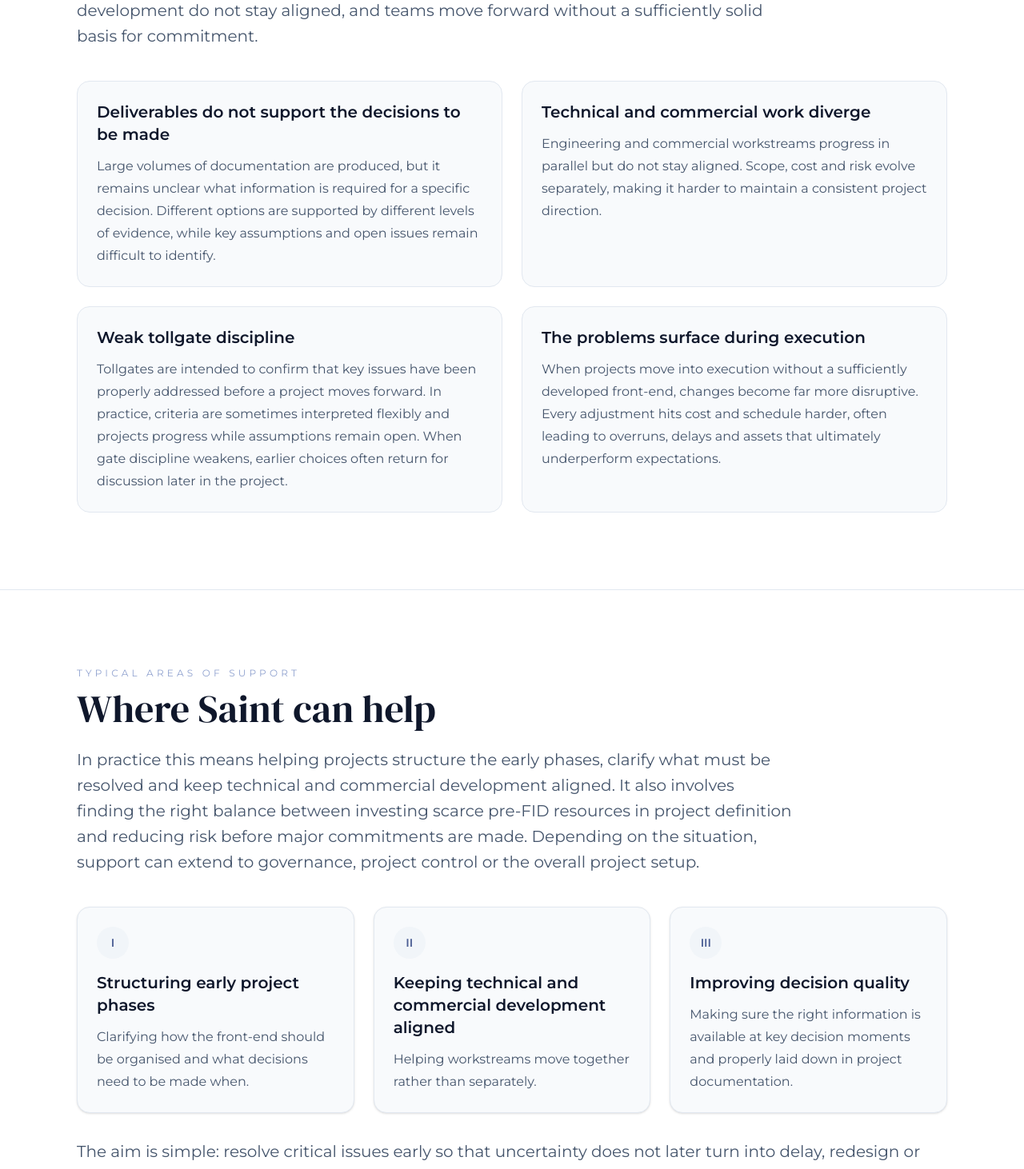
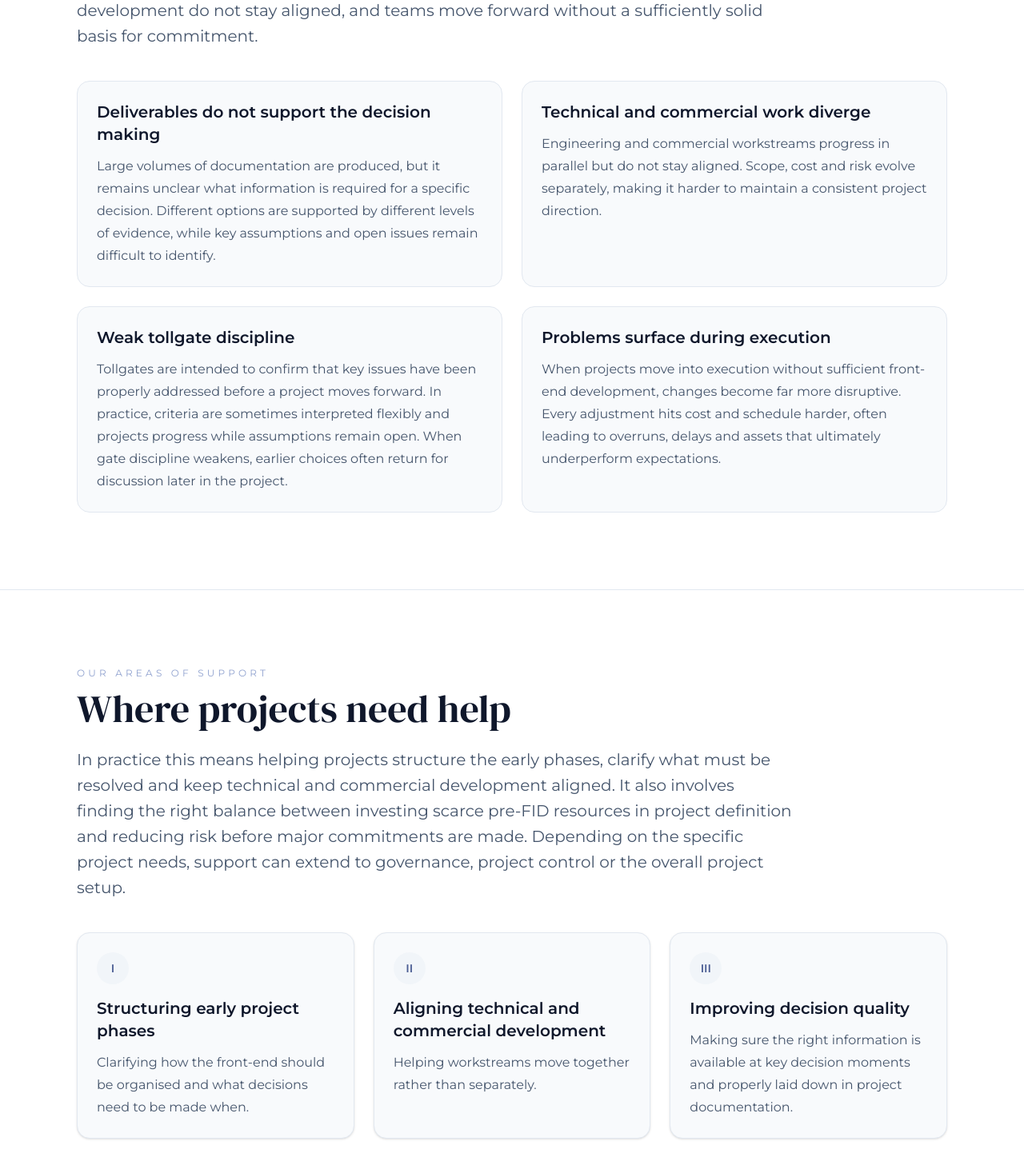
Before and after one commit to wsn73/Website, a Next.js app: page / in a window 1280 px wide. Shown: the part 1220-2682 px from the top of the page at 80% size. Built offline with nearby package versions, Linux system fonts and the light colour scheme.

Commit message:
Update LAUNCH

```diff
--- a/app/contact/page.tsx
+++ b/app/contact/page.tsx
@@ -42,6 +42,7 @@
         copyrightSymbol={home.contact.copyrightSymbol}
         company={home.footer.company}
         email={contactEmail}
+        showLinkedIn
       />
     </main>
   );
--- a/components/sections/HomeFooter.tsx
+++ b/components/sections/HomeFooter.tsx
@@ -3,6 +3,7 @@
   copyrightSymbol: string;
   company: { label: string; href: string }[];
   email: string;
+  showLinkedIn?: boolean;
 };
 
 export default function HomeFooter({
@@ -10,6 +11,7 @@
   copyrightSymbol,
   company,
   email,
+  showLinkedIn = false,
 }: HomeFooterProps) {
   return (
     <footer className="border-t border-slate-200 bg-white">
@@ -37,13 +39,14 @@
               <a className="font-semibold text-[#4A5D93] underline" href={`mailto:${email}`}>
                 {email}
               </a>
+              {showLinkedIn ? (
                 <div className="mt-4">
                   <a
                     href="https://www.linkedin.com/in/wouter-sint-nicolaas-1936626/"
                     target="_blank"
                     rel="noreferrer"
                     aria-label="LinkedIn profile"
-                  className="inline-flex text-slate-400 transition hover:text-[#4A5D93]"
+                    className="inline-flex items-center gap-3 rounded-full border border-[#4A5D93] bg-[#F4F7FF] px-4 py-3 font-semibold text-[#4A5D93] transition hover:bg-[#E8EEFF] hover:text-[#2F437A]"
                   >
                     <svg
                       viewBox="0 0 24 24"
@@ -53,8 +56,10 @@
                     >
                       <path d="M4.98 3.5a2.49 2.49 0 1 1 0 4.98 2.49 2.49 0 0 1 0-4.98ZM3 9h4v12H3zm7 0h3.83v1.64h.05c.53-1.01 1.84-2.08 3.79-2.08 4.05 0 4.8 2.67 4.8 6.14V21h-4v-5.5c0-1.31-.03-3-1.83-3-1.84 0-2.12 1.43-2.12 2.9V21h-4z" />
                     </svg>
+                    <span>Connect on LinkedIn</span>
                   </a>
                 </div>
+              ) : null}
             </div>
           </div>
         </div>
--- a/content/site.ts
+++ b/content/site.ts
@@ -15,7 +15,7 @@
       title:
         "Protecting project value by bringing clarity to critical decisions",
       subhead:
-        "Capital projects move forward under uncertainty, with significant value at stake and commitments that cannot easily be undone. Saint Consulting helps leadership teams create clarity in the early phases of projects so that decisions are deliberate, aligned and based on a sound understanding of the issues at hand. Support can also extend to governance, project control and delivery setup when projects need stronger structure and direction.",
+        "Capital projects move forward under uncertainty, with significant value at stake and commitments that cannot easily be undone. Saint Consulting helps leadership teams create clarity in the early phases of projects so that decisions are deliberate, aligned and based on a sound understanding of the issues at hand. Our services also extend to governance, project control and delivery setup when project need stronger structure and direction.",
       cta: { label: "Start a conversation", href: "/contact" },
     },
     problem: {
@@ -25,7 +25,7 @@
         "Capital projects rarely struggle because of lack of expertise. More often, problems begin in the early phases, when critical issues are not fully resolved, technical and commercial development do not stay aligned, and teams move forward without a sufficiently solid basis for commitment.",
       items: [
         {
-          title: "Deliverables do not support the decisions to be made",
+          title: "Deliverables do not support the decision making",
           body: "Large volumes of documentation are produced, but it remains unclear what information is required for a specific decision. Different options are supported by different levels of evidence, while key assumptions and open issues remain difficult to identify.",
         },
         {
@@ -37,8 +37,8 @@
           body: "Tollgates are intended to confirm that key issues have been properly addressed before a project moves forward. In practice, criteria are sometimes interpreted flexibly and projects progress while assumptions remain open. When gate discipline weakens, earlier choices often return for discussion later in the project.",
         },
         {
-          title: "The problems surface during execution",
-          body: "When projects move into execution without a sufficiently developed front-end, changes become far more disruptive. Every adjustment hits cost and schedule harder, often leading to overruns, delays and assets that ultimately underperform expectations.",
+          title: "Problems surface during execution",
+          body: "When projects move into execution without sufficient front-end development, changes become far more disruptive. Every adjustment hits cost and schedule harder, often leading to overruns, delays and assets that ultimately underperform expectations.",
         },
       ],
     },
@@ -68,17 +68,17 @@
         "These situations often arise in the front-end development phase, before execution commitments are made.",
     },
     principles: {
-      eyebrow: "Typical areas of support",
-      title: "Where Saint can help",
+      eyebrow: "Our areas of support",
+      title: "Where projects need help",
       summary:
-        "In practice this means helping projects structure the early phases, clarify what must be resolved and keep technical and commercial development aligned. It also involves finding the right balance between investing scarce pre-FID resources in project definition and reducing risk before major commitments are made. Depending on the situation, support can extend to governance, project control or the overall project setup.",
+        "In practice this means helping projects structure the early phases, clarify what must be resolved and keep technical and commercial development aligned. It also involves finding the right balance between investing scarce pre-FID resources in project definition and reducing risk before major commitments are made. Depending on the specific project needs, support can extend to governance, project control or the overall project setup.",
       items: [
         {
           title: "Structuring early project phases",
           body: "Clarifying how the front-end should be organised and what decisions need to be made when.",
         },
         {
-          title: "Keeping technical and commercial development aligned",
+          title: "Aligning technical and commercial development",
           body: "Helping workstreams move together rather than separately.",
         },
         {
@@ -91,7 +91,7 @@
     },
     engagements: {
       eyebrow: "Form of support",
-      title: "Our Services",
+      title: "Where we help",
       intro:
         "Projects typically reach out when key issues approach a point of commitment, when governance or project structure needs strengthening, or when leadership teams want an independent view on project readiness and direction. Depending on the situation, Saint provides several focused forms of support.",
       link: { label: "View services overview", href: "/engagements" },
@@ -115,7 +115,7 @@
       title: "Start a conversation",
       ctaLabel: "Schedule an introduction",
       reassurance:
-        "It is not necessary to have the scope fully defined at the outset. A first conversation can help clarify what is needed and whether Saint can add value.",
+        "It is not necessary to have the scope fully defined at the outset.",
       highlights: [],
       copyrightSymbol: "©",
     },
@@ -165,8 +165,7 @@
       intro:
         "For project or portfolio support, you can contact Wouter Sint Nicolaas, founder of Saint Consulting, directly by email.",
       emailLabel: "Email",
-      requestNote:
-        "A short note describing your situation, the current project phase, key decision moments, and preferred timing for a first conversation is helpful.",
+      requestNote: "",
       footerSymbol: "(c)",
     },
     engagements: {
```
Lines whose indentation alone changed are shown as unchanged.
